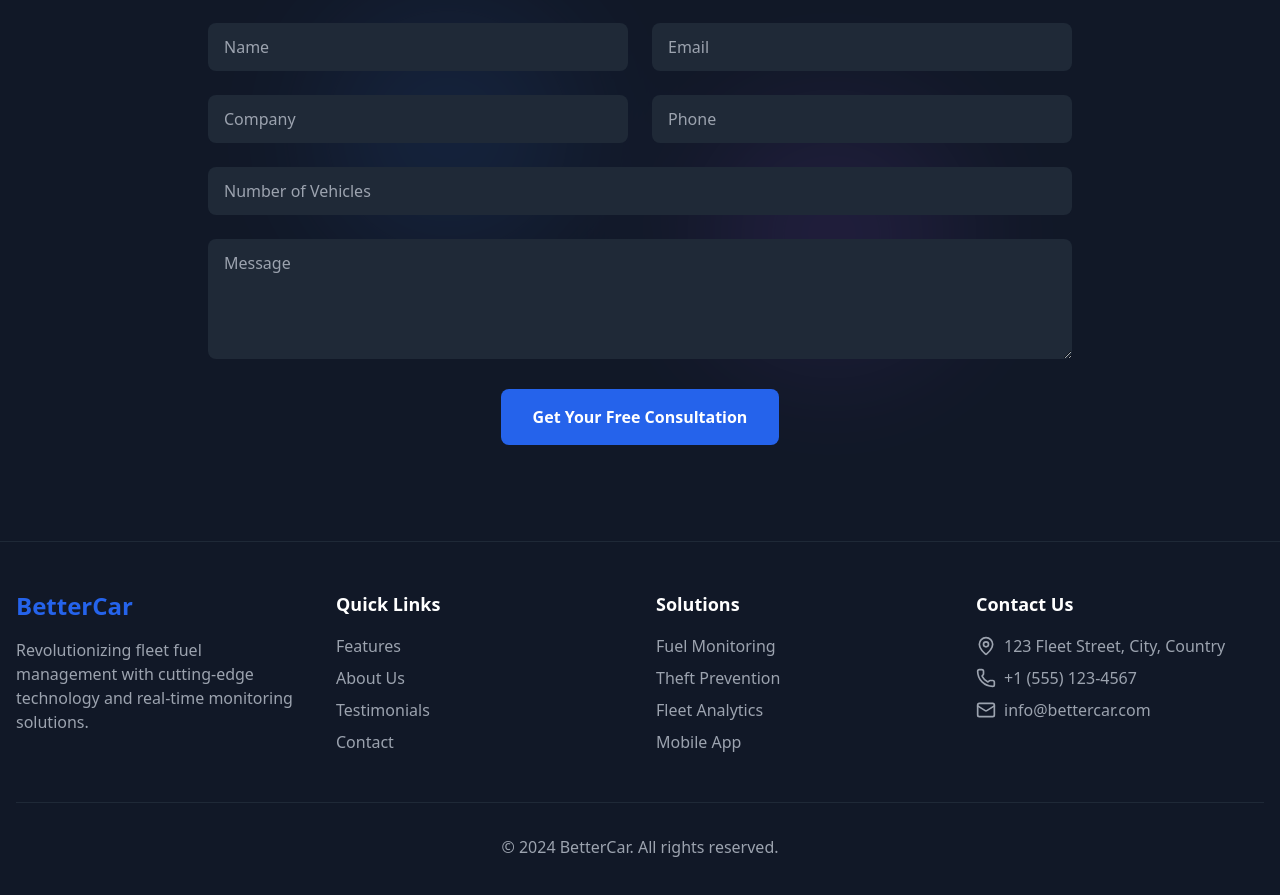
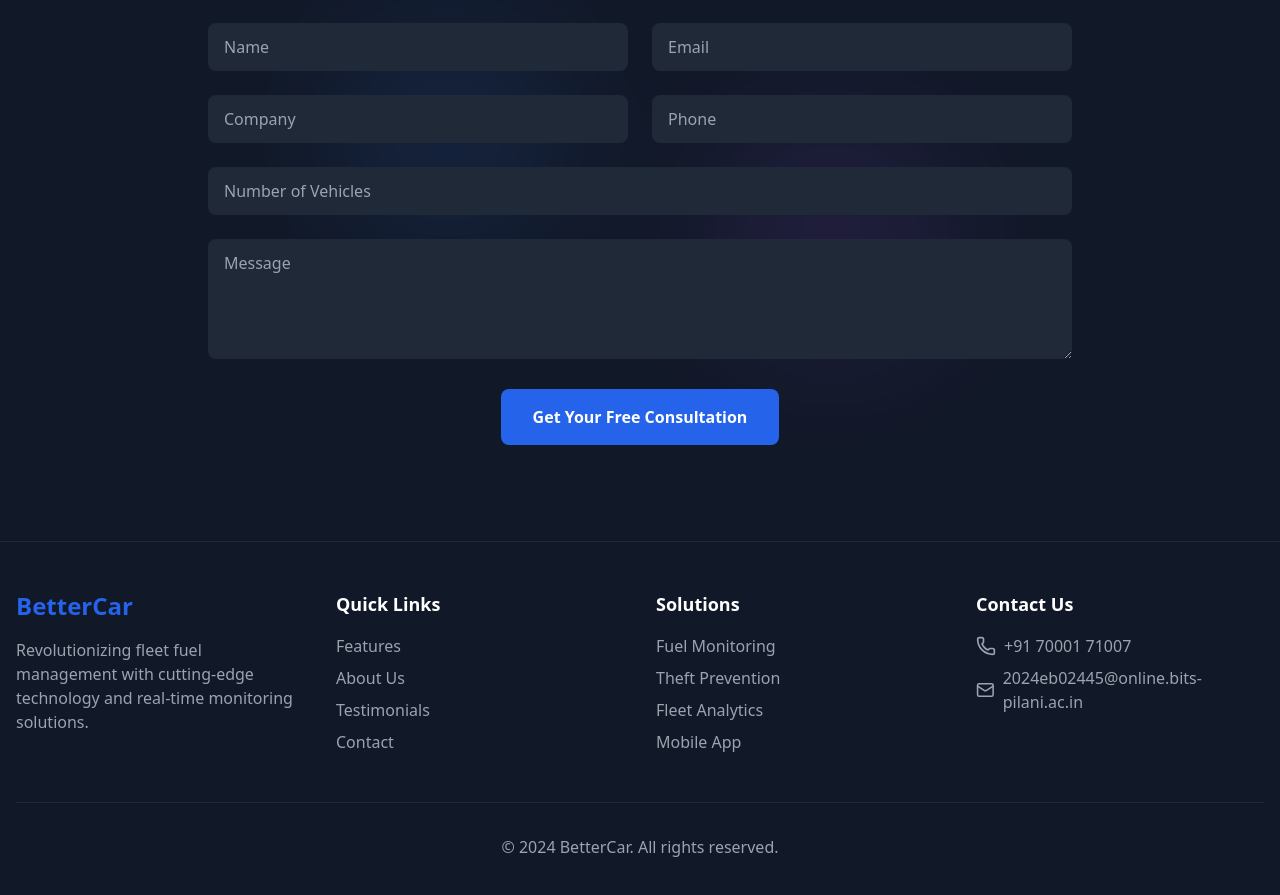
Before and after one commit to ShashankBhutiya/Shashank2, a website: page index.html in a window 1280 px wide. Shown: the part 2654-3549 px from the top of the page. Drawn offline with nearby package versions, Linux system fonts and the light colour scheme; files whose address does not match are found by name.

Commit message:
Update index.html

```diff
--- a/index.html
+++ b/index.html
@@ -238,7 +238,7 @@
                 <!-- <video autoplay loop muted class="rounded-xl shadow-2xl" alt="Protype video comming soon">
                     <!-- <source src="assets/videos/hero-background.mp4" type="video/mp4">
                 </video> -->
-                <img src="assets/videos/images/about.png" alt="Protype video comming soon" class="rounded-xl shadow-2xl">
+                <img src="assets/images/about.png" alt="Protype video comming soon" class="rounded-xl shadow-2xl">
             </div>
             <div data-aos="fade-left">
                 <h2 class="text-4xl font-bold mb-6 gradient-text">Why Choose BetterCar?</h2>
@@ -420,17 +420,14 @@
                 <div>
                     <h4 class="text-lg font-semibold mb-4">Contact Us</h4>
                     <ul class="space-y-2 text-gray-400">
-                        <li class="flex items-center">
-                            <i data-lucide="map-pin" class="w-5 h-5 mr-2"></i>
-                            123 Fleet Street, City, Country
-                        </li>
+
                         <li class="flex items-center">
                             <i data-lucide="phone" class="w-5 h-5 mr-2"></i>
-                            +1 (555) 123-4567
+                            +91 70001 71007
                         </li>
                         <li class="flex items-center">
                             <i data-lucide="mail" class="w-5 h-5 mr-2"></i>
-                            info@bettercar.com
+                            2024eb02445@online.bits-pilani.ac.in
                         </li>
                     </ul>
                 </div>
```
